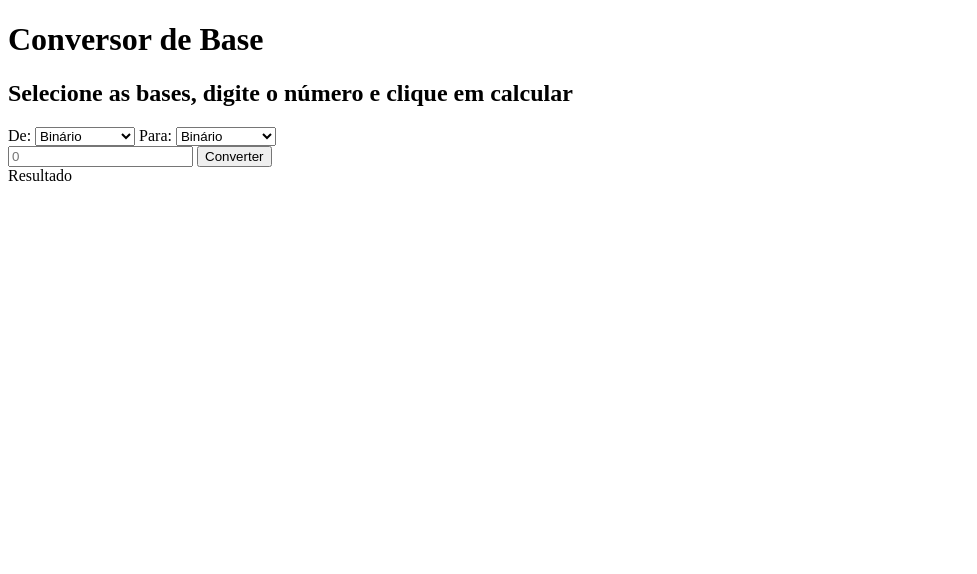
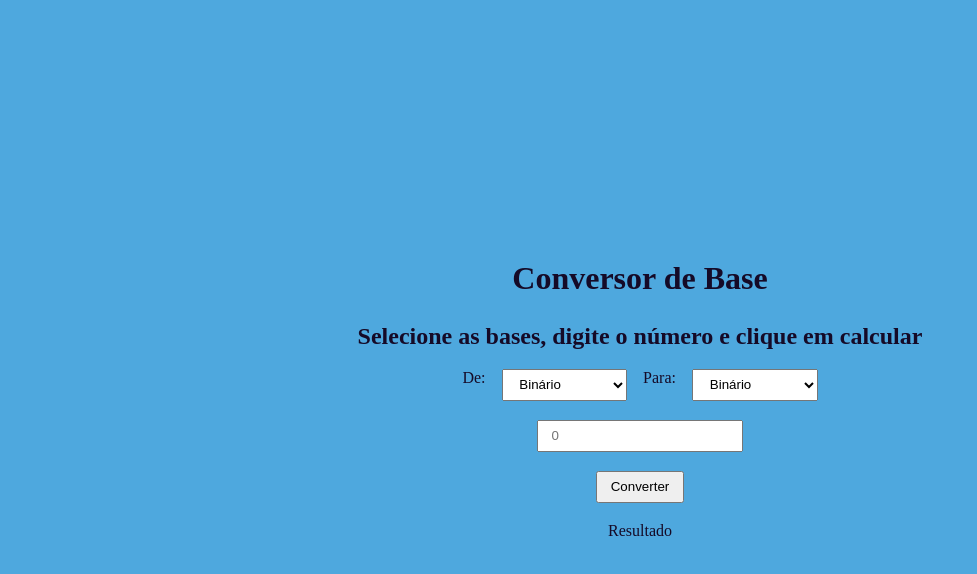
Before and after one commit to Beleze22/projetos-curso, a plain HTML site: page conversor-base/index.html in a window 1280 px wide. Shown: the whole page, without its empty margins (0-977 px from the left). Drawn offline with Linux system fonts and the light colour scheme.

Commit message:
CSS adicionado

```diff
--- a/conversor-base/estilo.css
+++ b/conversor-base/estilo.css
@@ -0,0 +1,35 @@
+* {
+  margin: 0;
+  padding: 0;
+  box-sizing: border-box;
+}
+
+body {
+}
+
+.container {
+  display: flex;
+  flex-direction: column;
+  justify-content: center;
+  align-items: center;
+  gap: 1.2rem;
+  text-align: center;
+  height: 100vh;
+  color: #150a27;
+  background-color: #4ea8de;
+  padding: 2.4rem 4.8rem;
+}
+
+.titulo {
+  margin-bottom: 1.6rem;
+}
+
+.entrada,
+#botao {
+  padding: 0.4rem 0.8rem;
+}
+
+.seletores {
+  display: flex;
+  gap: 1rem;
+}
--- a/conversor-base/index.html
+++ b/conversor-base/index.html
@@ -9,6 +9,7 @@
   </head>
 
   <body>
+    <div class="container">
       <div class="cabecalho">
         <h1 class="titulo">Conversor de Base</h1>
         <h2 class="subtitulo">
@@ -37,6 +38,7 @@
       <button id="botao">Converter</button>
 
       <div id="resultado">Resultado</div>
+    </div>
 
     <script src="script.js"></script>
   </body>
```
Lines whose indentation alone changed are shown as unchanged.
